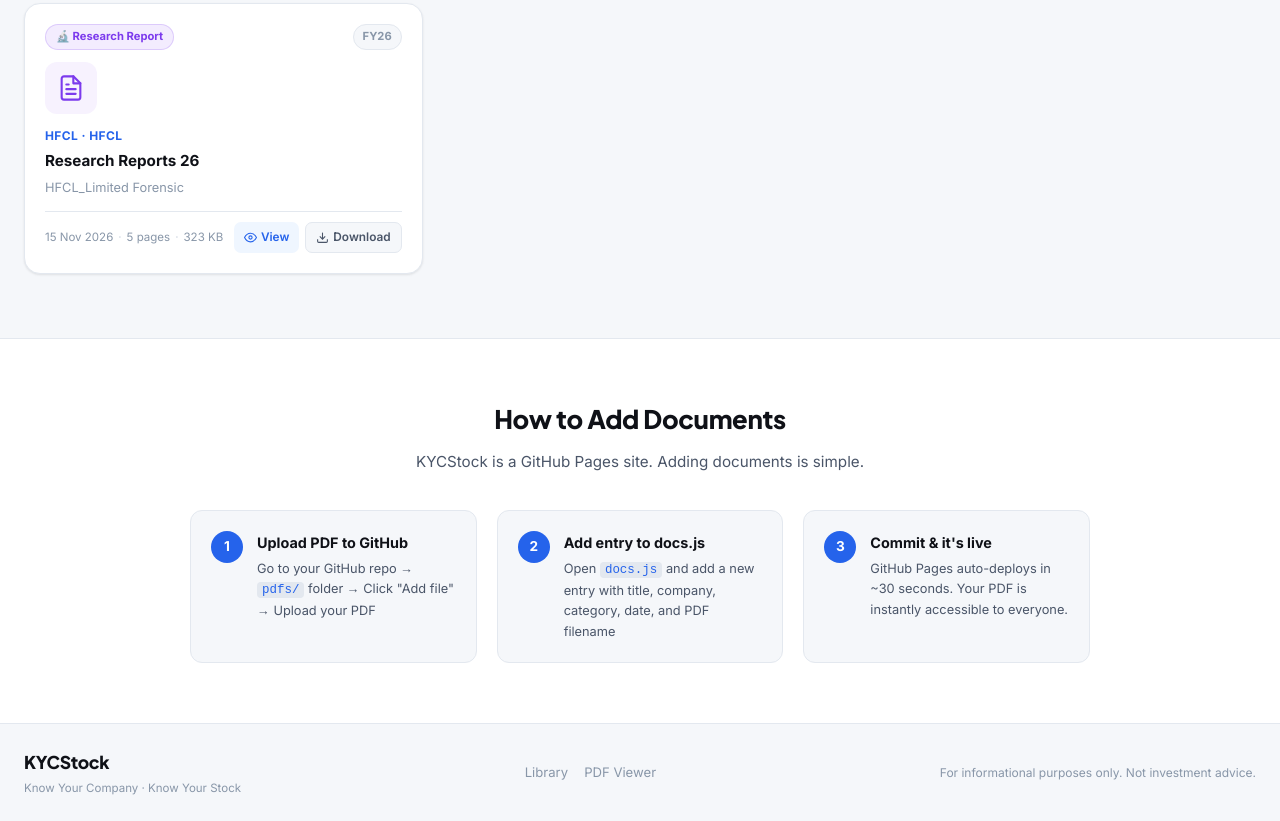
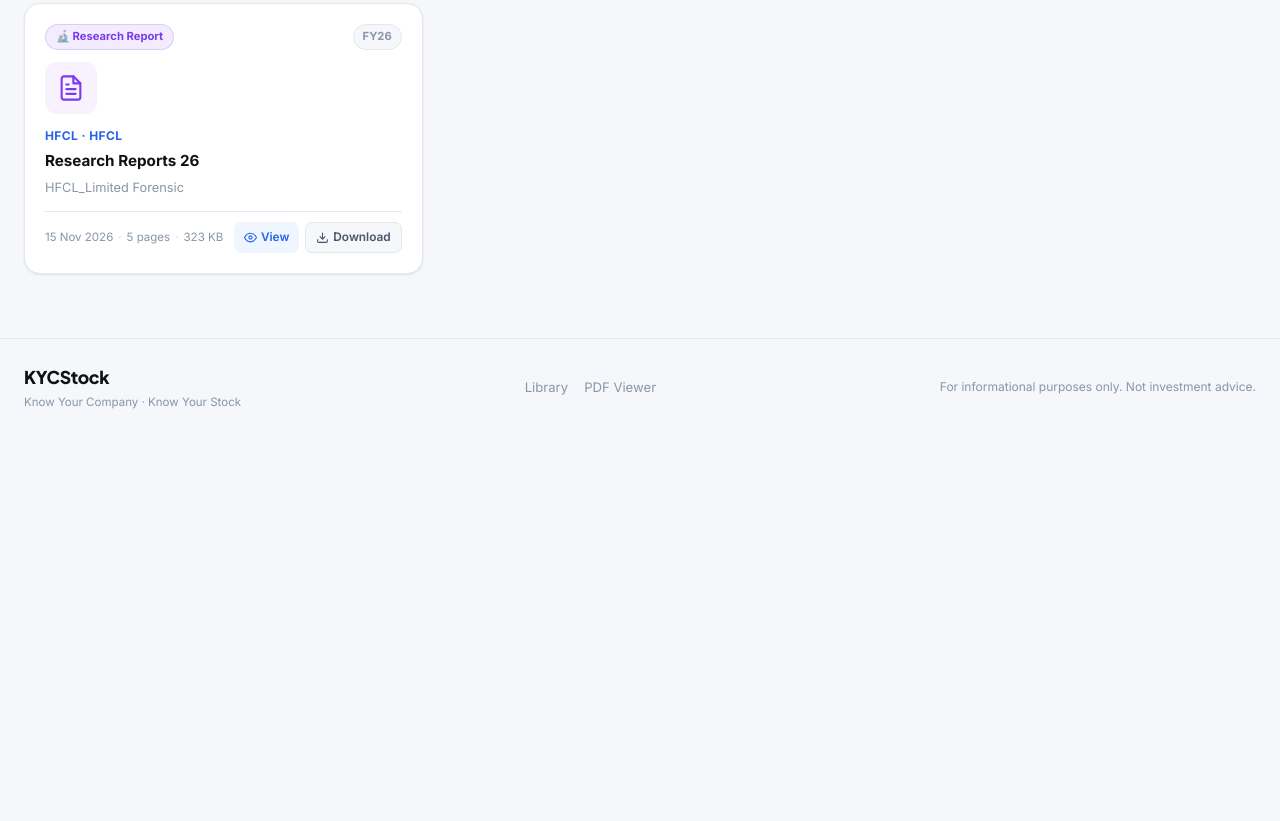
Before and after one commit to kycstocks/kycstocks.github.io, a plain HTML site: page index.html in a window 1280 px wide. Shown: the part 552-1373 px from the top of the page. After the commit the page ends 987 px from the top, so only its background shows below. Drawn offline with Linux system fonts and the light colour scheme.

Commit message:
Remove Upload tab and associated upload section from the main page

```diff
--- a/index.html
+++ b/index.html
@@ -15,7 +15,7 @@
   <div class="topbar-inner">
     <a href="index.html" class="brand">
       <div class="brand-logo">
-        <svg width="22" height="22" viewBox="0 0 24 24" fill="none" stroke="currentColor" stroke-width="2.2" stroke-linecap="round" stroke-linejoin="round"><path d="M14 2H6a2 2 0 0 0-2 2v16a2 2 0 0 0 2 2h12a2 2 0 0 0 2-2V8z"/><polyline points="14 2 14 8 20 8"/><line x1="16" y1="13" x2="8" y2="13"/><line x1="16" y1="17" x2="8" y2="17"/><polyline points="10 9 9 9 8 9"/></svg>
+        <svg width="22" height="22" viewBox="0 0 24 24" fill="none" stroke="currentColor" stroke-width="2.2" stroke-linecap="round" stroke-linejoin="round"><path d="M14 2H6a2 2 0 0 0-2 2v16a2 2 0 0 0 2 2h12a2 2 0 0 0 2-2V8l-6-6z"/><path d="M14 2v6h6"/><path d="M8 13h8"/><path d="M8 17h8"/><path d="M8 9h2"/></svg>
       </div>
       <div>
         <span class="brand-name">KYCStock</span>
@@ -25,7 +25,6 @@
     <nav class="topbar-nav">
       <a href="index.html" class="nav-link active">Library</a>
       <a href="viewer.html" class="nav-link">PDF Viewer</a>
-      <a href="#upload-info" class="nav-link">Upload</a>
     </nav>
   </div>
 </header>
@@ -107,37 +106,6 @@
   </div>
 </main>
 
-<!-- ══ UPLOAD INFO SECTION ══ -->
-<section class="upload-info" id="upload-info">
-  <div class="upload-inner">
-    <h2>How to Add Documents</h2>
-    <p class="upload-sub">KYCStock is a GitHub Pages site. Adding documents is simple.</p>
-    <div class="upload-steps">
-      <div class="step-card">
-        <div class="step-num">1</div>
-        <div class="step-body">
-          <div class="step-title">Upload PDF to GitHub</div>
-          <div class="step-text">Go to your GitHub repo → <code>pdfs/</code> folder → Click "Add file" → Upload your PDF</div>
-        </div>
-      </div>
-      <div class="step-card">
-        <div class="step-num">2</div>
-        <div class="step-body">
-          <div class="step-title">Add entry to docs.js</div>
-          <div class="step-text">Open <code>docs.js</code> and add a new entry with title, company, category, date, and PDF filename</div>
-        </div>
-      </div>
-      <div class="step-card">
-        <div class="step-num">3</div>
-        <div class="step-body">
-          <div class="step-title">Commit & it's live</div>
-          <div class="step-text">GitHub Pages auto-deploys in ~30 seconds. Your PDF is instantly accessible to everyone.</div>
-        </div>
-      </div>
-    </div>
-  </div>
-</section>
-
 <!-- ══ FOOTER ══ -->
 <footer class="footer">
   <div class="footer-inner">
```
